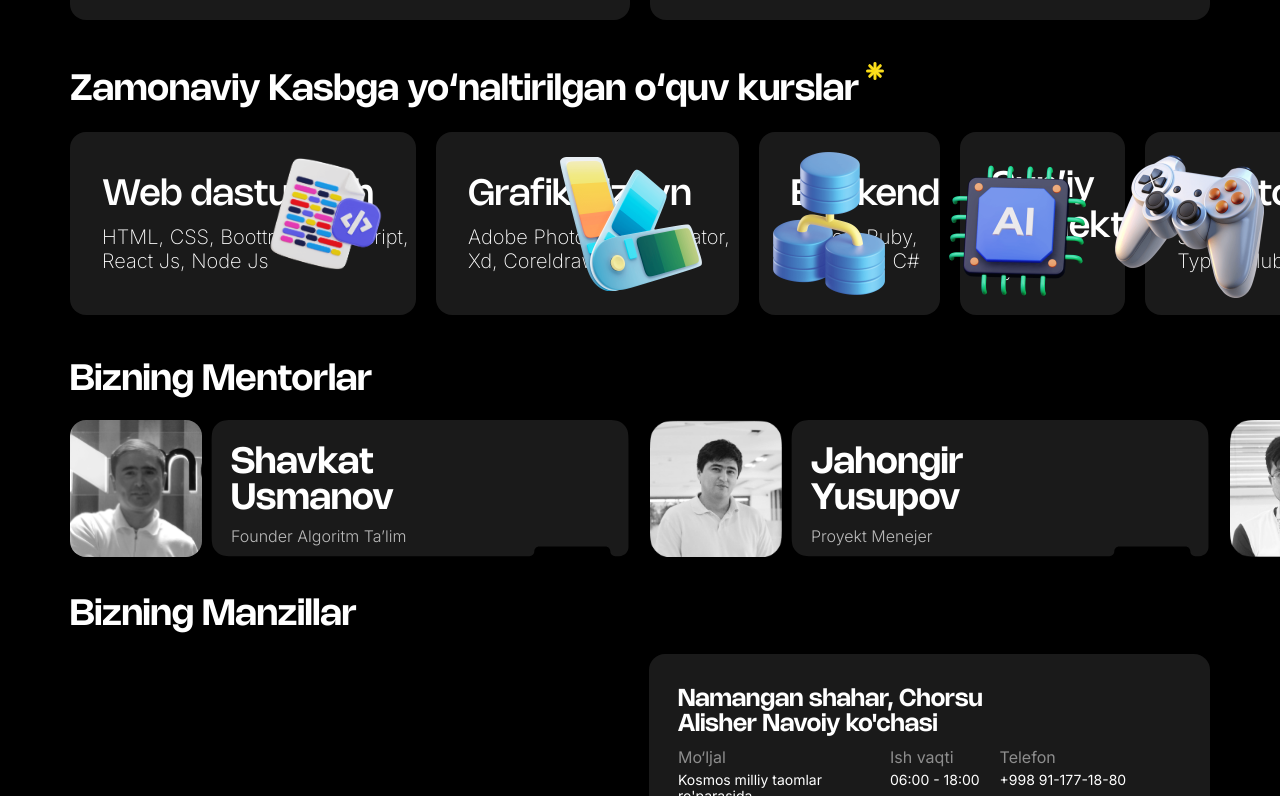
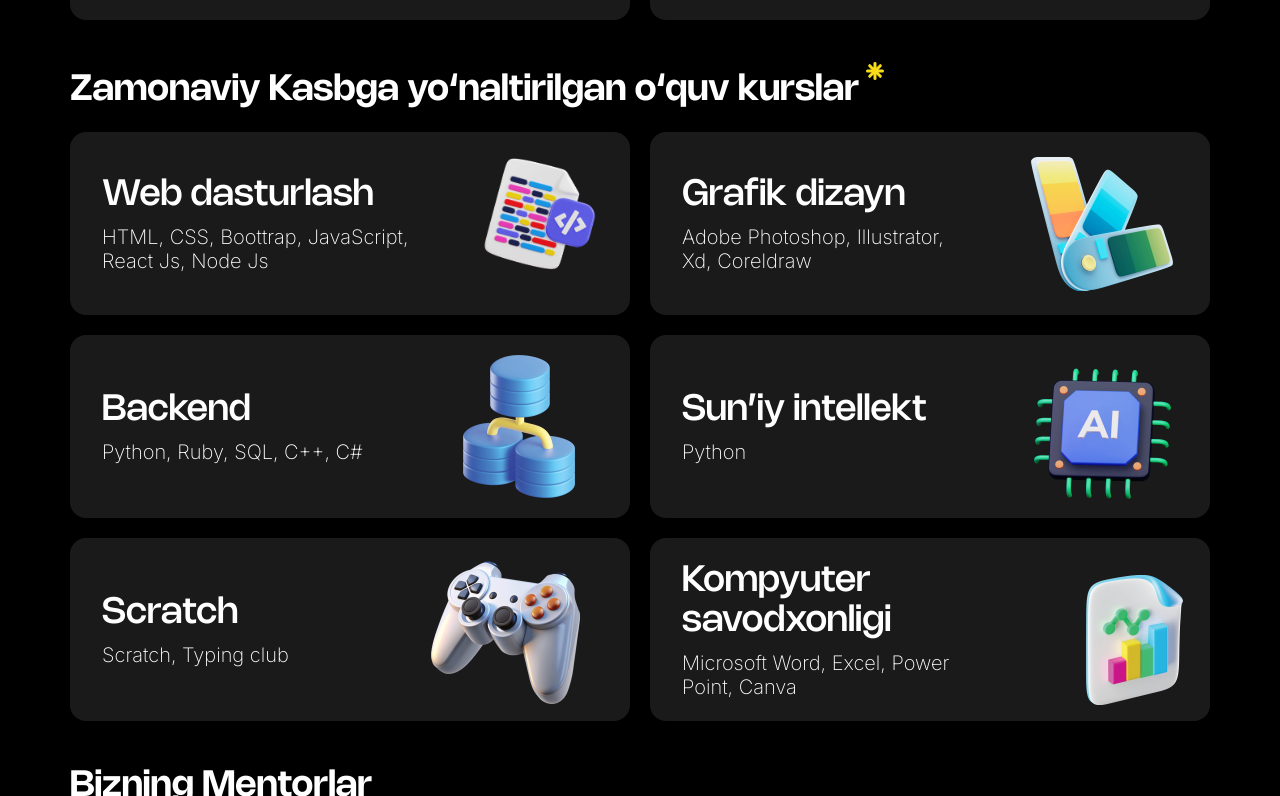
Before and after one commit to Yokubjanovichh/Algoritm_edu_website, a React (Vite) app: page / in a window 1280 px wide. Shown: the part 1244-2040 px from the top of the page. Built offline with nearby package versions, Linux system fonts and the light colour scheme.

Commit message:
last commit

```diff
--- a/src/components/Main/Courses/Courses.module.css
+++ b/src/components/Main/Courses/Courses.module.css
@@ -25,7 +25,7 @@
   width: 100%;
   display: flex;
   align-items: center;
-  flex-wrap: nowrap;
+  flex-wrap: wrap;
   gap: calc(20 / 12.8 * 1vw);
   margin-top: calc(24 / 12.8 * 1vw);
 }
--- a/src/components/Main/MainCarousel/MainCarousel.module.css
+++ b/src/components/Main/MainCarousel/MainCarousel.module.css
@@ -103,7 +103,7 @@
   position: absolute;
   top: calc(57 / 12.8 * 1vw);
   right: calc(44 / 12.8 * 1vw);
-  z-index: 100;
+  z-index: 400;
 }
 
 .slides {
@@ -201,4 +201,8 @@
     right: 0;
     bottom: 0;
   }
+
+  .slidesWrapper {
+    z-index: 400;
+  }
 }
```
